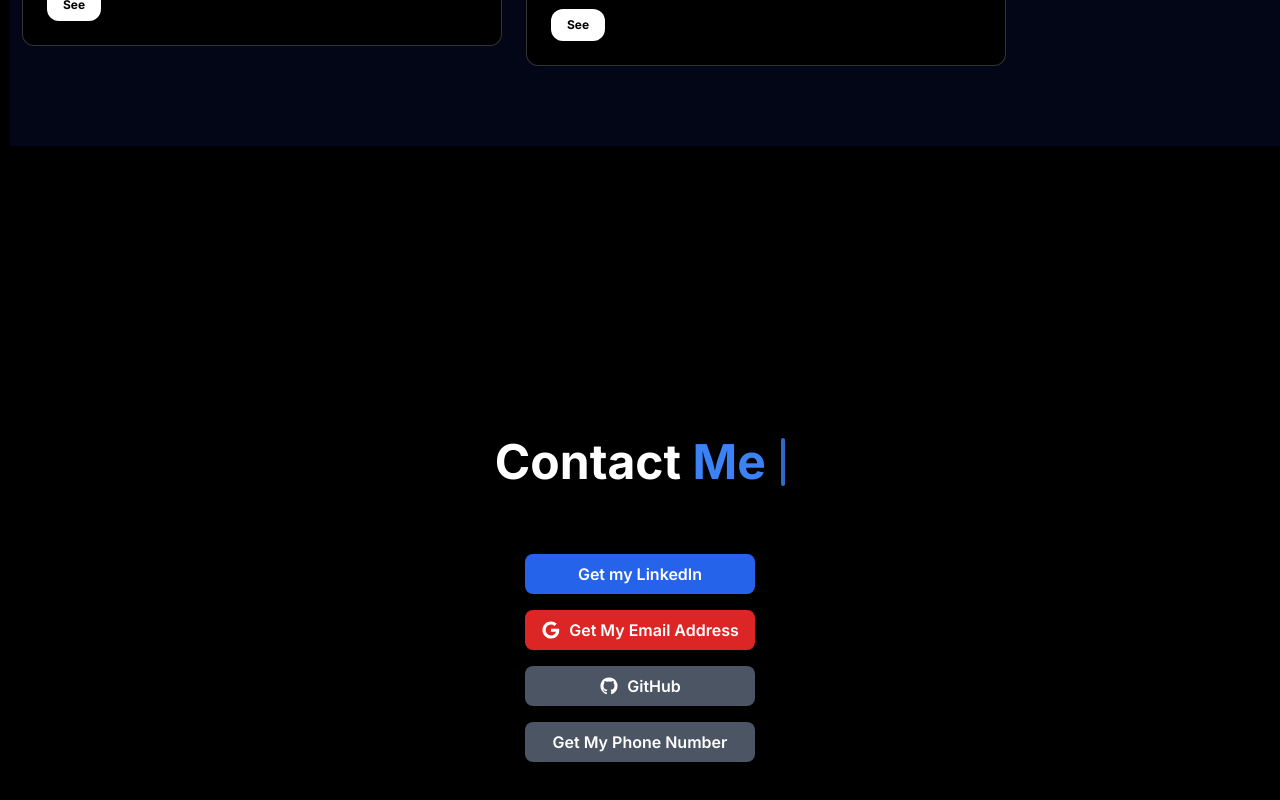
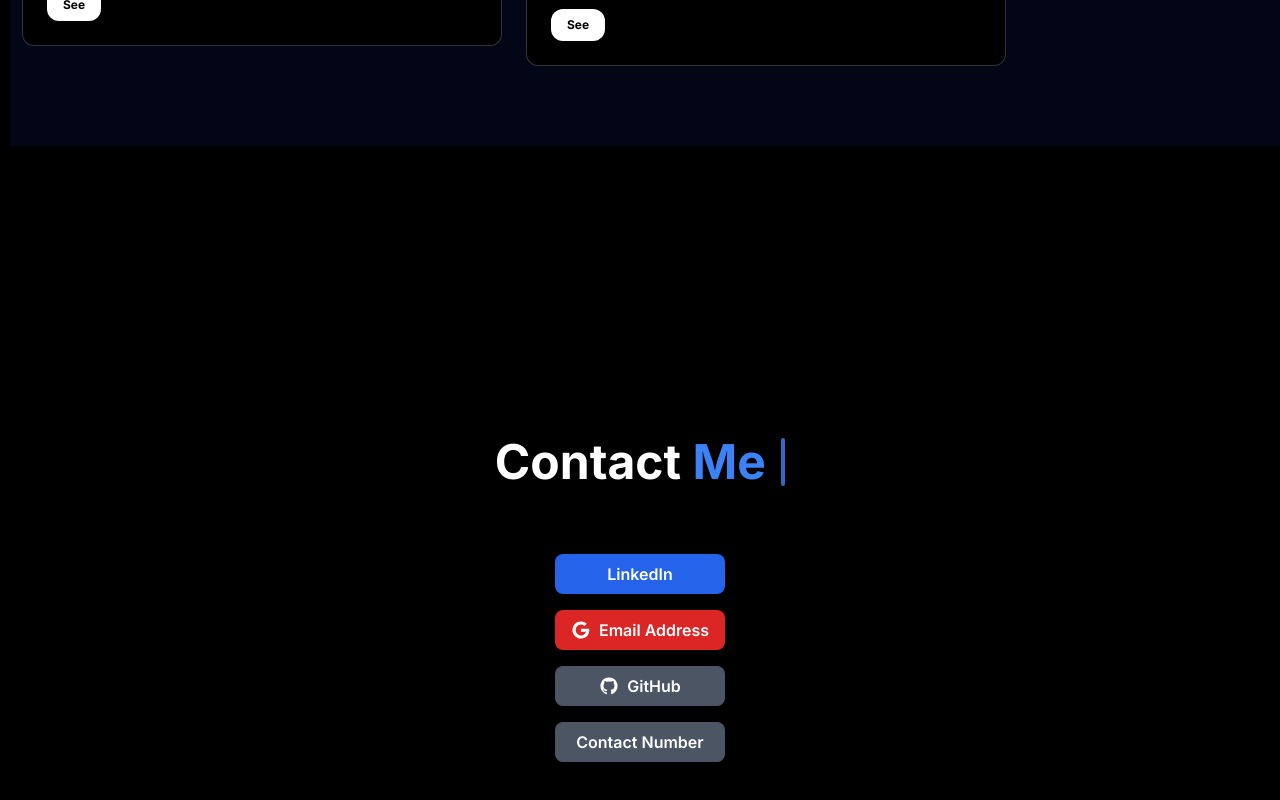
Before and after one commit to aallliiii/nextPortfolio, a Next.js app: page / in a window 1280 px wide. Shown: the part 7115-7915 px from the top of the page. Built offline with nearby package versions, Linux system fonts and the light colour scheme.

Commit message:
Some Changes

```diff
--- a/components/ContactMe.tsx
+++ b/components/ContactMe.tsx
@@ -27,7 +27,7 @@ export function ContactMe() {
               type="button"
               className="py-2 px-4 flex justify-center items-center  bg-blue-600 hover:bg-blue-700 focus:ring-blue-500 focus:ring-offset-blue-200 text-white w-full transition ease-in duration-200 text-center text-base font-semibold shadow-md focus:outline-none focus:ring-2 focus:ring-offset-2 rounded-lg "
             >
-              Get my LinkedIn
+              LinkedIn
             </button>
           </Link>
           <CopyButtonGmail />
--- a/components/CopyButton.tsx
+++ b/components/CopyButton.tsx
@@ -20,7 +20,7 @@ const CopyButton: React.FC = () => {
       onClick={copyToClipboard}
       className="py-2 px-4 flex justify-center items-center  bg-gray-600 hover:bg-gray-700 focus:ring-gray-500 focus:ring-offset-gray-200 text-white w-full transition ease-in duration-200 text-center text-base font-semibold shadow-md focus:outline-none focus:ring-2 focus:ring-offset-2  rounded-lg"
     >
-      {isCopied ? "Phone number copied!" : "Get My Phone Number"}
+      {isCopied ? "Contact Number Copied!" : "Contact Number"}
     </button>
   );
 };
--- a/components/GmailButton.tsx
+++ b/components/GmailButton.tsx
@@ -31,7 +31,7 @@ const CopyButtonGmail: React.FC = () => {
       >
         <path d="M896 786h725q12 67 12 128 0 217-91 387.5t-259.5 266.5-386.5 96q-157 0-299-60.5t-245-163.5-163.5-245-60.5-299 60.5-299 163.5-245 245-163.5 299-60.5q300 0 515 201l-209 201q-123-119-306-119-129 0-238.5 65t-173.5 176.5-64 243.5 64 243.5 173.5 176.5 238.5 65q87 0 160-24t120-60 82-82 51.5-87 22.5-78h-436v-264z"></path>
       </svg>
-      {isCopied ? "Email address copied!" : "Get My Email Address"}
+      {isCopied ? "Email Address Copied!" : "Email Address"}
     </button>
   );
 };
```
